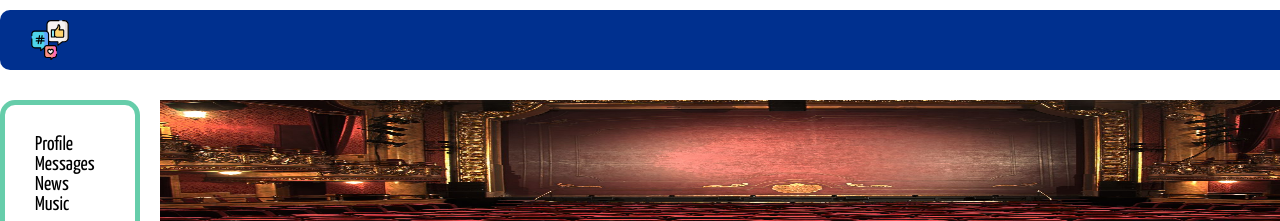
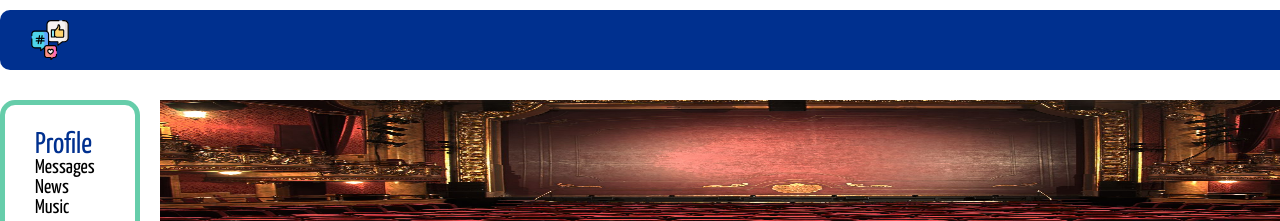
Before and after one commit to kelter-js/social-network, a React (Create React App) app: page /profile in a window 1280 px wide. Shown: the top 221 px of the page. Built offline with nearby package versions, Linux system fonts and the light colour scheme; a web font is replaced by a local one.

Commit message:
Добавляет класс для текущего элемента навигации, правки верстки

```diff
--- a/src/components/main/index.js
+++ b/src/components/main/index.js
@@ -32,7 +32,7 @@ const Main = (props) => {
         <h1 className='visually-hidden'>Социальная сеть ВРеакте</h1>
         <nav className='page-main__navigation'>
           <Navigation navigation={navigationPaths} />
-          <NavLink className='navigation__link' to='/settings'>Settings</NavLink>
+          <NavLink activeClassName = 'navigation__link--current' className='navigation__link' to='/settings'>Settings</NavLink>
         </nav>
         <section className='page-main__content-wrapper'>
           <h2 className='visually-hidden'>Профиль пользователя</h2>
--- a/src/components/main/navigation/navigation-list.js
+++ b/src/components/main/navigation/navigation-list.js
@@ -8,7 +8,7 @@ const Navigation = (props) => {
         props.navigation.map((elem, index) => {
           return (
             <li key = { index }>
-              <NavLink className = 'navigation__link' to = {`/${elem}`}>
+              <NavLink activeClassName = 'navigation__link--current' className = 'navigation__link' to = {`/${elem}`}>
                 { elem[0].toUpperCase() + elem.slice(1) }
               </NavLink>
             </li>
--- a/src/sass/blocks/navigation.sass
+++ b/src/sass/blocks/navigation.sass
@@ -7,3 +7,7 @@
   margin-bottom: 40px
   padding: 0
   list-style: none
+
+.navigation__link--current
+  color: $blue
+  font-size: 30px
```
